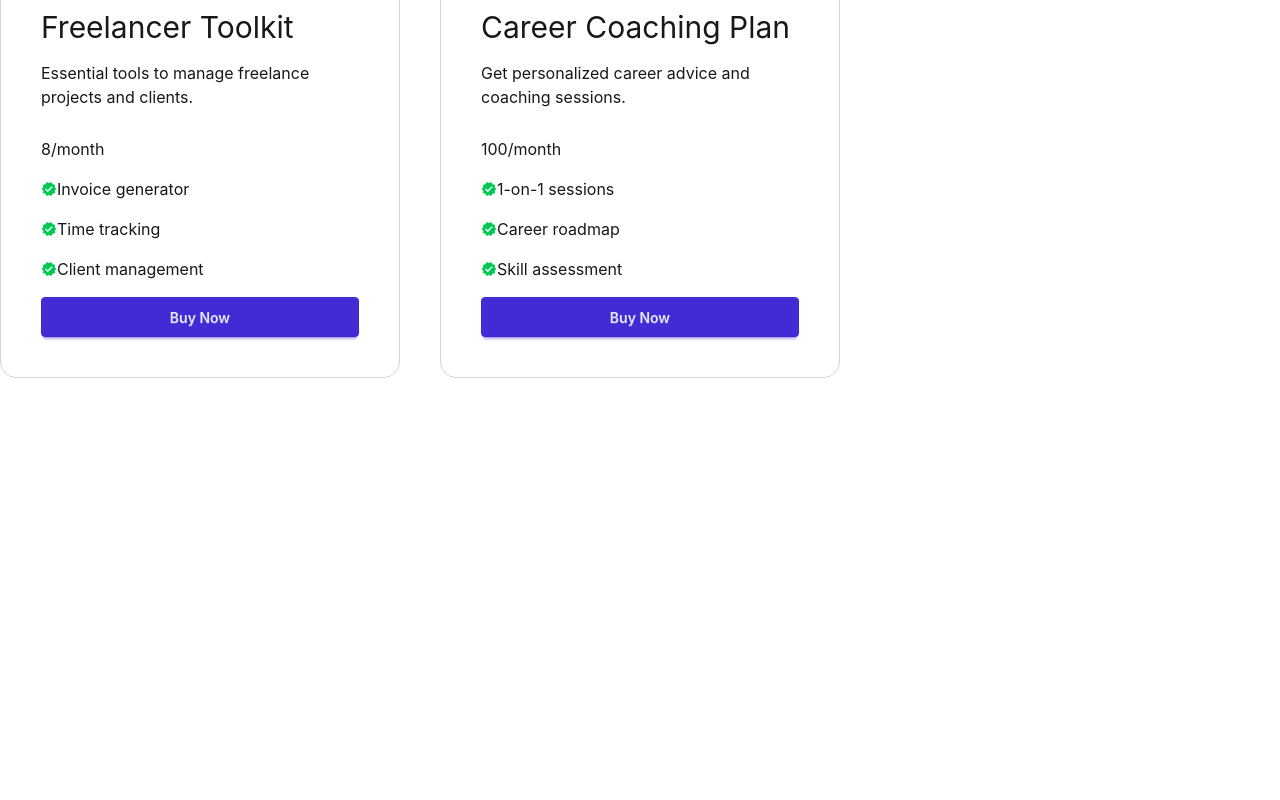
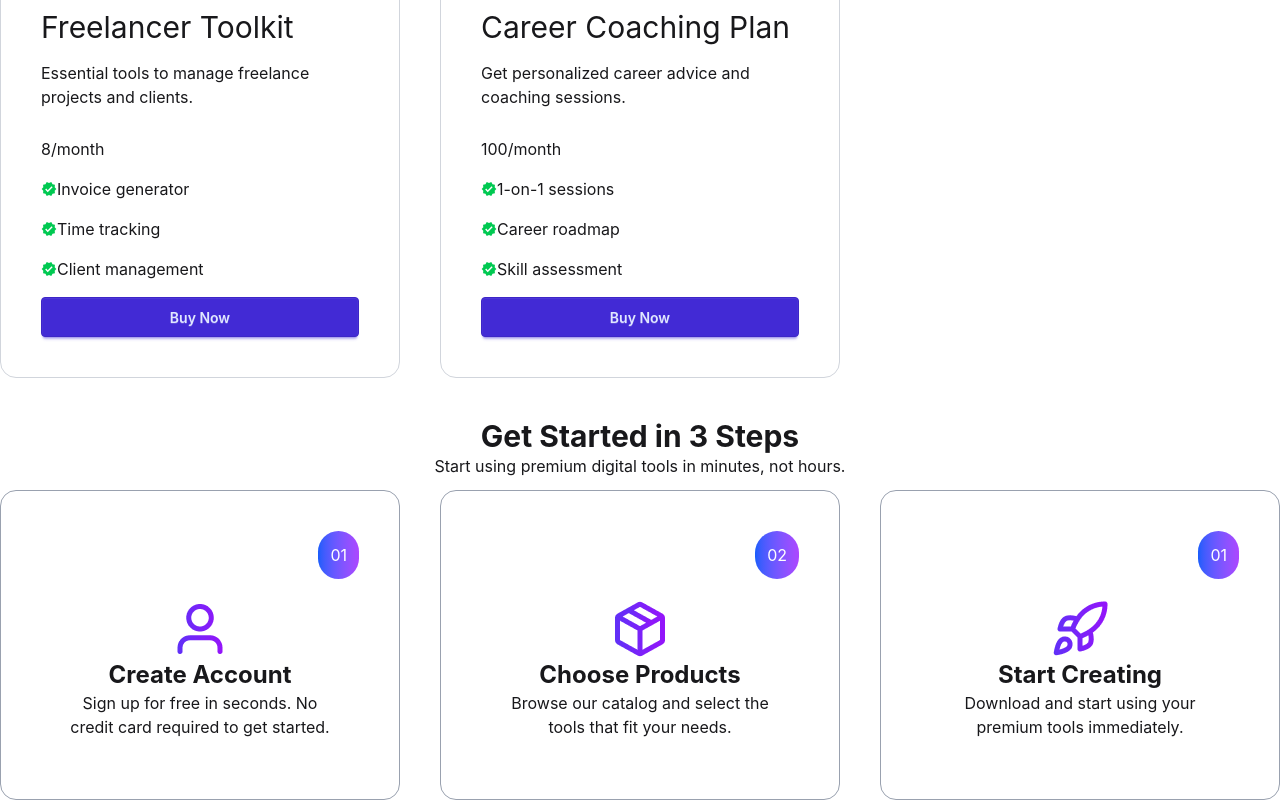
Before and after one commit to neya-mul/Assignment-6, a React (Vite) app: page / in a window 1280 px wide. Shown: the part 2197-2997 px from the top of the page. Before the commit the page ends 2615 px from the top, so only its background shows below. Built offline with nearby package versions, Linux system fonts and the light colour scheme.

Commit message:
started section completed

```diff
--- a/src/App.jsx
+++ b/src/App.jsx
@@ -7,6 +7,7 @@ import Navbar from './components/Navbar'
 import Banner from './components/Banner'
 import Rating from './components/Rating'
 import CardContainer from './components/CardContainer'
+import Started from './components/Started'
 
 
 function App() {
@@ -23,6 +24,8 @@ function App() {
         <CardContainer items={items}></CardContainer>
 
       </Suspense>
+      <Started></Started>
+
 
 
 
--- /dev/null
+++ b/src/components/Started.jsx
@@ -0,0 +1,55 @@
+import React from 'react'
+import user from "../images/user.png"
+import packages  from "../images/package.png"
+import rocket from "../images/rocket.png"
+
+
+export default function Started() {
+  return (
+    <div className='space-y-3'>
+        <div className='text-center'>
+            <h1 className='font-bold text-3xl'>Get Started in 3 Steps</h1>
+            <p>Start using premium digital tools in minutes, not hours.</p>
+        </div>
+        {/* cards */}
+
+        <div className='grid grid-cols-1 md:grid-cols-2 lg:grid-cols-3 gap-10'>
+            {/* card */}
+            <div className='max-w-[500px] border border-gray-400 rounded-2xl p-10 mx-auto minh-[380px]'>
+                <div className='flex justify-end'>
+                    <span className='text-white bg-linear-to-r from-blue-600 to-purple-500 p-3 rounded-full'>01</span>
+                </div>
+                <div className='text-center p-5'>
+                    <img src={user} alt=""  className='mx-auto'/>
+                    <h1 className='text-2xl font-bold'>Create Account</h1>
+                    <p>Sign up for free in seconds. No credit card required to get started.</p>
+                </div>
+            </div>
+
+            <div className='max-w-[500px] border border-gray-400 rounded-2xl p-10 mx-auto minh-[380px]'>
+                <div className='flex justify-end'>
+                    <span className='text-white bg-linear-to-r from-blue-600 to-purple-500 p-3 rounded-full'>02</span>
+                </div>
+                <div className='text-center p-5'>
+                    <img src={packages} alt=""  className='mx-auto'/>
+                    <h1 className='text-2xl font-bold'>Choose Products</h1>
+                    <p>Browse our catalog and select the tools that fit your needs.</p>
+                </div>
+            </div>
+            <div className='max-w-[500px] border border-gray-400 rounded-2xl p-10 mx-auto minh-[380px]'>
+                <div className='flex justify-end'>
+                    <span className='text-white bg-linear-to-r from-blue-600 to-purple-500 p-3 rounded-full'>01</span>
+                </div>
+                <div className='text-center p-5'>
+                    <img src={rocket} alt=""  className='mx-auto'/>
+                    {/* <img src={rocket} alt=""  className='mx-auto'/> */}
+                    <h1 className='text-2xl font-bold'>Start Creating</h1>
+                    <p>Download and start using your premium tools immediately.</p>
+                </div>
+            </div>
+
+        </div>
+
+    </div>
+  )
+}
```
